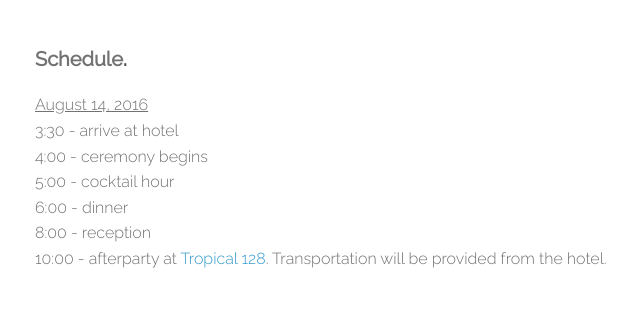
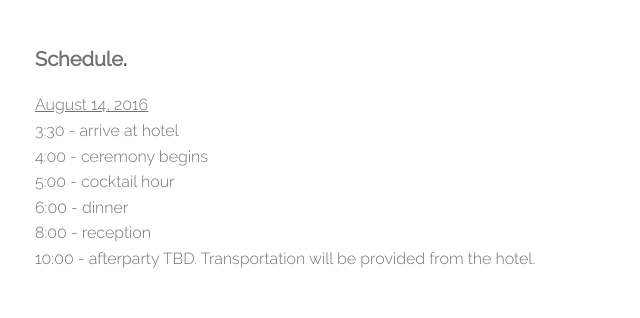
Before and after one commit to danilnagy/louise-danil, a plain HTML site: page index.html in a window 1280 px wide. Shown: the part 1222-1540 px from the top of the page, without its empty margins (305-945 px from the left). Drawn offline with Linux system fonts and the light colour scheme.

Commit message:
Update index.html

```diff
--- a/index.html
+++ b/index.html
@@ -41,7 +41,8 @@
           5:00 - cocktail hour<br>
           6:00 - dinner<br>
           8:00 - reception<br>
-          10:00 - afterparty at <a href="http://www.tropical128nyc.com/" target="_blank">Tropical 128</a>. Transportation will be provided from the hotel.<br>
+          10:00 - afterparty TBD. Transportation will be provided from the hotel.
+          <!--10:00 - afterparty at <a href="http://www.tropical128nyc.com/" target="_blank">Tropical 128</a>. Transportation will be provided from the hotel.<br>-->
         </p>
 
         <h3>Where to stay.</h3>
```
